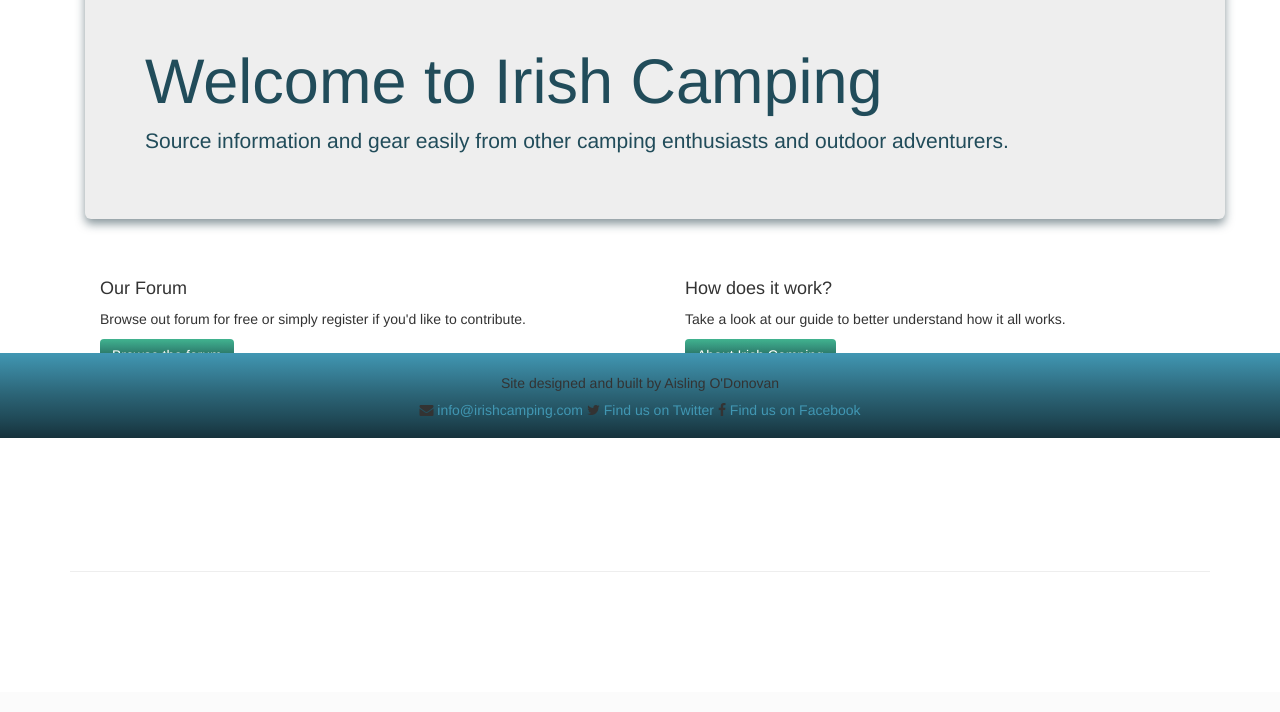
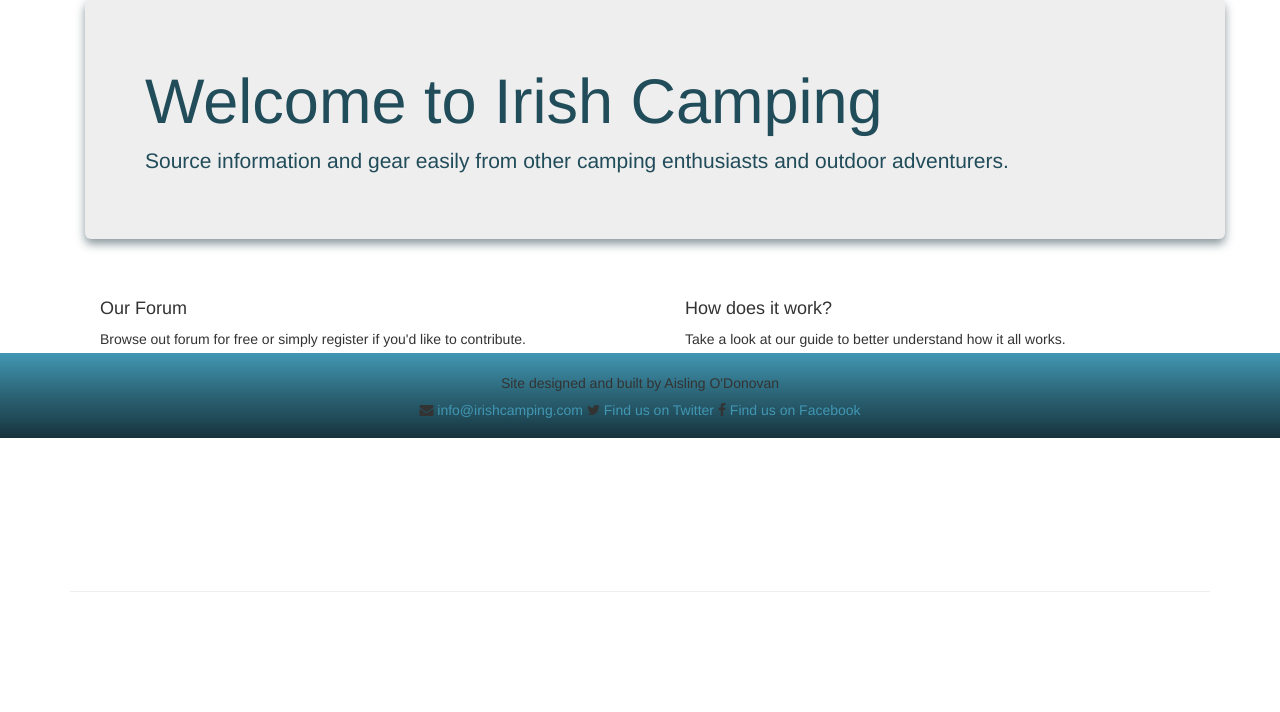
Before and after one commit to Aisling0/Irish_Camping_App, a Django app: page / in a window 1280 px wide. Shown: the part 362-1074 px from the top of the page. Before the commit the page ends 934 px from the top, so only its background shows below. Run offline with Django 3.2, Linux system fonts and the light colour scheme; parts of the project's set-up code (start-up, migrations or seed data) failed here and were passed over; some libraries are stand-ins or nearby versions; some web fonts are replaced.

Commit message:
Update custom.css

```diff
--- a/static/css/custom.css
+++ b/static/css/custom.css
@@ -1,5 +1,8 @@
 .navbar-brand {
     font-size: 20px;
+}
+.container {
+    margin-top: 20px;
 }
 #comment-box,
 .container-fluid,
```
